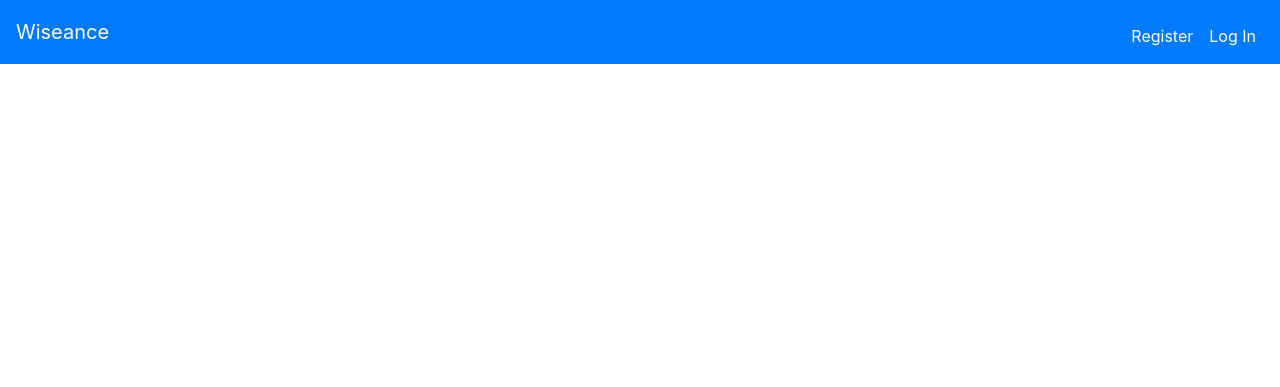
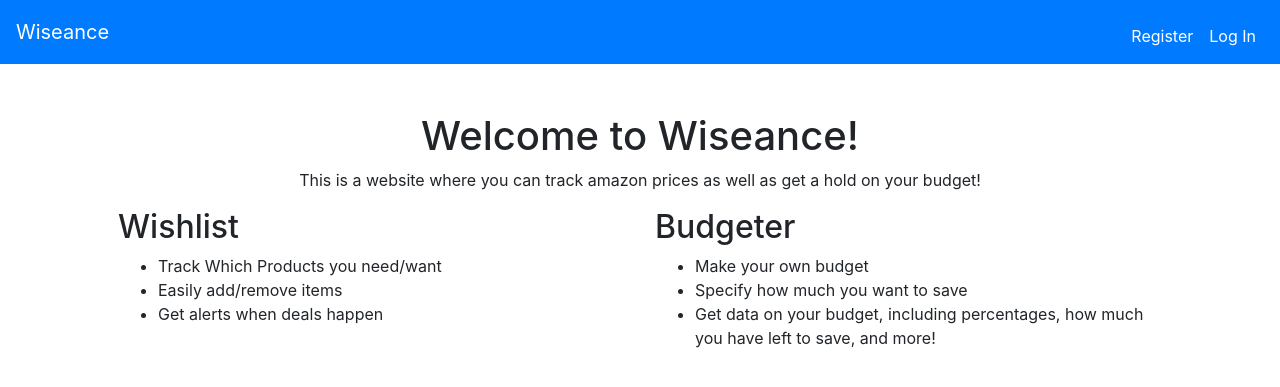
Before and after one commit to anthonypapetti/Wiseance, a Flask app: page / in a window 1280 px wide. Shown: the top 387 px of the page. Run offline with Flask 2, Linux system fonts and the light colour scheme; some libraries are stand-ins or nearby versions.

Commit message:
Added an introduction

```diff
--- a/routes.py
+++ b/routes.py
@@ -16,10 +16,7 @@ app.jinja_env.filters["usd"] = usd
 
 @app.route("/")
 def index():
-    if session.get("user_id"):
-        return render_template("landing.html")
-    else:
-        return render_template("layout.html")
+    return render_template("landing.html")
 
 @app.route("/login", methods=["GET", "POST"])
 def login():
--- a/templates/landing.html
+++ b/templates/landing.html
@@ -2,5 +2,26 @@
 {%block title%}Landing{%endblock%}
 
 {%block content%}
-
+    <div class="text-center">
+        <h1>Welcome to Wiseance!</h1>
+        <p>This is a website where you can track amazon prices as well as get a hold on your budget!</p>
+        <div class="row">
+            <div class="col-lg-6 text-left">
+                <h2>Wishlist</h2>
+                <ul>
+                    <li>Track Which Products you need/want</li>
+                    <li>Easily add/remove items</li>
+                    <li>Get alerts when deals happen</li>
+                </ul>
+            </div>
+            <div class="col-lg-6 text-left">
+                <h2>Budgeter</h2>
+                <ul>
+                    <li>Make your own budget</li>
+                    <li>Specify how much you want to save</li>
+                    <li>Get data on your budget, including percentages, how much you have left to save, and more!</li>
+                </ul>
+            </div>
+        </div>
+    </div>
 {%endblock%}
```
Also changed, not shown: templates/index.html (deleted).
